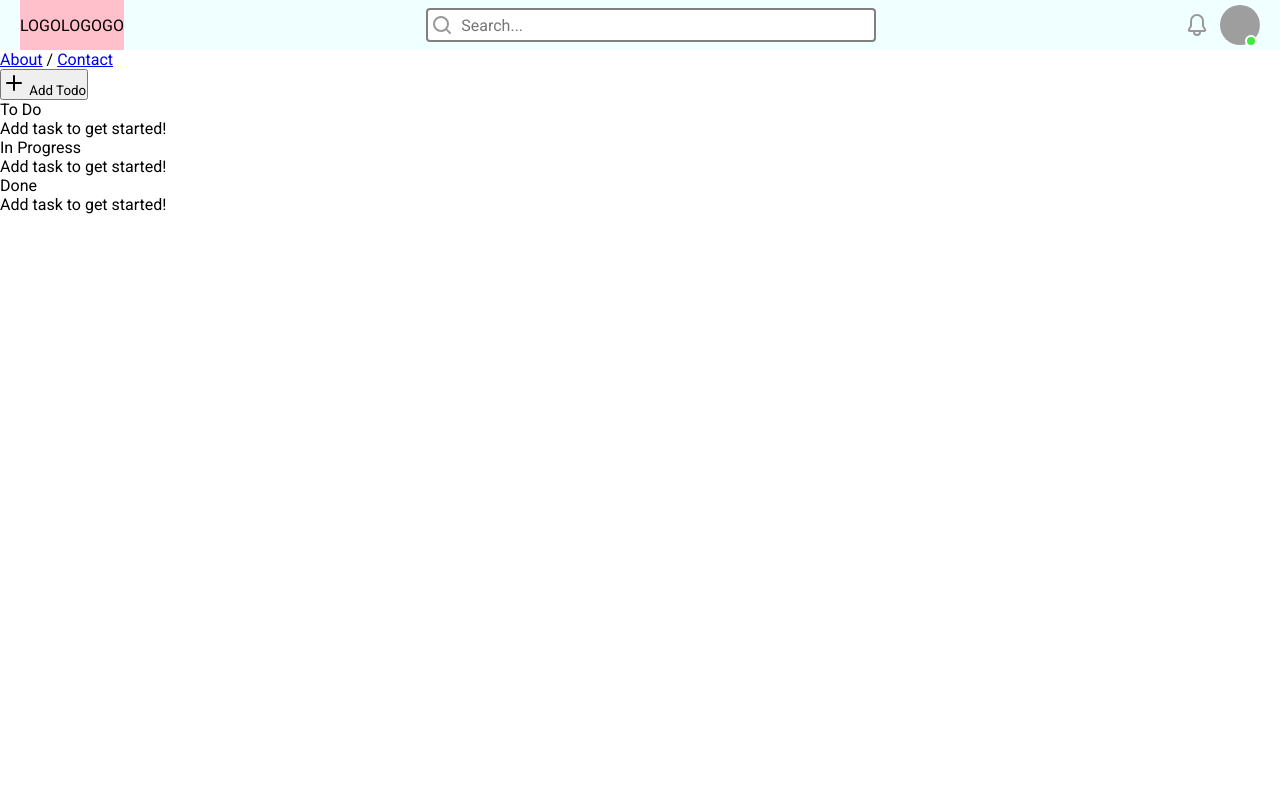
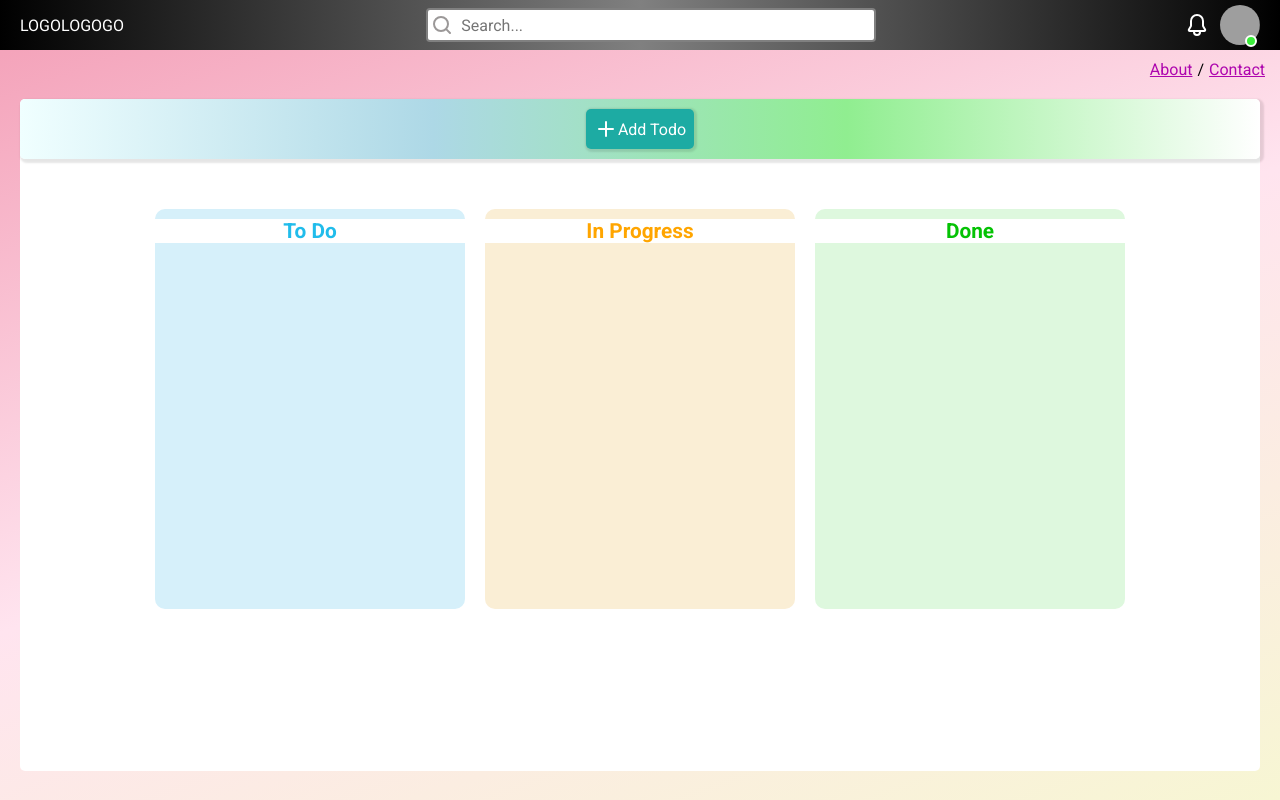
Before and after one commit to imhsart/trello-style-todo-app, a plain HTML site: page index.html in a window 1280 px wide. Drawn offline with Linux system fonts and the light colour scheme; grey boxes are pictures that could not be loaded.

Commit message:
Styled and made a proper structure for the page

```diff
--- a/index.html
+++ b/index.html
@@ -28,7 +28,7 @@
     <div class="header-right-section">
       <div class="notification">
         <button class="notification-button">
-          <svg xmlns="http://www.w3.org/2000/svg" height="24" viewBox="0 0 24 24" width="24" focusable="false" aria-hidden="true" fill="rgb(155, 152, 152)">
+          <svg xmlns="http://www.w3.org/2000/svg" height="24" viewBox="0 0 24 24" width="24" focusable="false" aria-hidden="true" fill="white">
             <path d="M16 19a4 4 0 11-8 0H4.765C3.21 19 2.25 17.304 3.05 15.97l1.806-3.01A1 1 0 005 12.446V8a7 7 0 0114 0v4.446c0 .181.05.36.142.515l1.807 3.01c.8 1.333-.161 3.029-1.716 3.029H16ZM12 3a5 5 0 00-5 5v4.446a3 3 0 01-.428 1.543L4.765 17h14.468l-1.805-3.01A3 3 0 0117 12.445V8a5 5 0 00-5-5Zm-2 16a2 2 0 104 0h-4Z"></path>
           </svg>
         </button>
@@ -50,8 +50,9 @@
 
    <!-- todo section -->
     <div class="todo-container">
+      <div class="todo-child-container">
       <div class="add-button-section">
-        <button>
+        <button class="add-todo-button">
           <svg width="24" height="24" viewBox="0 0 24 24" fill="none" stroke="currentColor" stroke-width="2" stroke-linecap="round">
             <line x1="12" y1="5" x2="12" y2="19"></line>
             <line x1="5" y1="12" x2="19" y2="12"></line>
@@ -60,31 +61,29 @@
       </div>
       <div class="todos-section">
         <div class="column-holder">
-          <div class="todo-column">
-            <div class="heading-section">
+          <div class="todo-columns todo-section">
+            <div class="heading-section one">
               To Do
             </div>
             <div class="task-section">
-              Add task to get started!
             </div>
           </div>
-          <div class="in-progress-column">
-            <div class="heading-section">
+          <div class="todo-columns progress-section">
+            <div class="heading-section two">
               In Progress
             </div>
             <div class="task-section">
-              Add task to get started!
             </div>
           </div>
-          <div class="done-column">
-            <div class="heading-section">
+          <div class="todo-columns done-section">
+            <div class="heading-section three">
               Done
             </div>
             <div class="task-section">
-              Add task to get started!
             </div>
           </div>
         </div>
+      </div>
       </div>
     </div>
   </div>
--- a/styles.css
+++ b/styles.css
@@ -6,23 +6,25 @@
 }
 .container{
   height: 100vh;
+  background: linear-gradient(160deg,#F39EB6, #FFE4EF, #F7F6D3 );
+}
 
-}
+/* header over */
+
 .header-navbar{
   display: flex;
   justify-content: space-between;
   padding-inline: 20px;
   align-items: center;
   height: 50px;
-  background-color: azure;
+  background: linear-gradient(90deg,black,grey, black);
 }
 .header-left-section{
   display: flex;
   height: 100%;
   justify-content: center;
   align-items: center;
-
-  background-color: pink;
+  color:white;
 }
 .header-middle-section{
   display: flex;
@@ -80,9 +82,6 @@
   background-color: rgb(241, 228, 219);
   border-radius: 50%;
 }
-.notification > svg{
-  color:rgb(97, 96, 96);
-}
 .user-profile{
   display: flex;
   justify-content: center;
@@ -106,3 +105,111 @@
   right:23px;
   border-radius: 50%;
 }
+
+
+/* contact section */
+
+.contact-section{
+  display: flex;
+  justify-content: flex-end;
+  padding-inline-end: 10px;
+  align-items: center;
+  padding-block-start: 10px;
+  a{
+    text-decoration: underline;
+    margin-inline: 5px;
+    color:rgb(174, 6, 174);
+  }
+  a:hover{
+    color:black;
+  }
+}
+
+/* todo section starts here */
+
+.todo-container{
+  display: flex;
+  justify-content: center;
+  align-items: center;
+  height: 89%;
+  padding: 20px;
+}
+.todo-child-container{
+  display: flex;
+  flex-direction: column;
+  background-color: white;
+  border-radius: 5px;
+  height: 100%;
+  width: 100%;
+}
+.add-button-section{
+  background: linear-gradient(90deg, azure, lightblue, lightgreen , white);
+  border-radius: 5px;
+  height: 60px;
+  box-shadow: 2px 2px 2px 2px rgba(0,0,0,0.1);
+  display: flex;
+  justify-content: center;
+  align-items: center;
+
+}
+.add-todo-button{
+  border-radius: 5px;
+  cursor: pointer;
+  color:white;
+  display: flex;
+  justify-content: center;
+  align-items: center;
+  background-color: rgb(29, 171, 163);
+  box-shadow: 1px 1px 2px 2px rgba(0,0,0,0.1);
+  border:none;
+  padding: 8px;
+  font-size: 1rem;
+}
+.add-todo-button:active{
+  box-shadow: none;
+}
+
+.todos-section{
+  display: flex;
+  justify-content: center;
+  align-items: center;
+}
+.column-holder{
+  display: flex;
+  margin-inline: auto;
+  align-items: center;
+  width: 100%;
+  justify-content: center;
+}
+.todo-columns{
+  margin-block-start:50px;
+  margin-inline: 10px;
+  border-radius: 10px;
+  height: 400px;
+  width: 25%;
+}
+.heading-section{
+  text-align: center;
+  background-color: white;
+  margin-block: 10px;
+  font-size: 1.3rem;
+  font-weight: bold;
+}
+.one{
+  color: rgb(32, 188, 235);
+}
+.two{
+  color:orange;
+}
+.three{
+  color:rgb(4, 194, 4);
+}
+.todo-section{
+  background-color: rgb(214, 240, 250);
+}
+.progress-section{
+  background-color: rgb(250, 238, 213);
+}
+.done-section{
+  background-color: rgb(222, 248, 222);
+}
```
